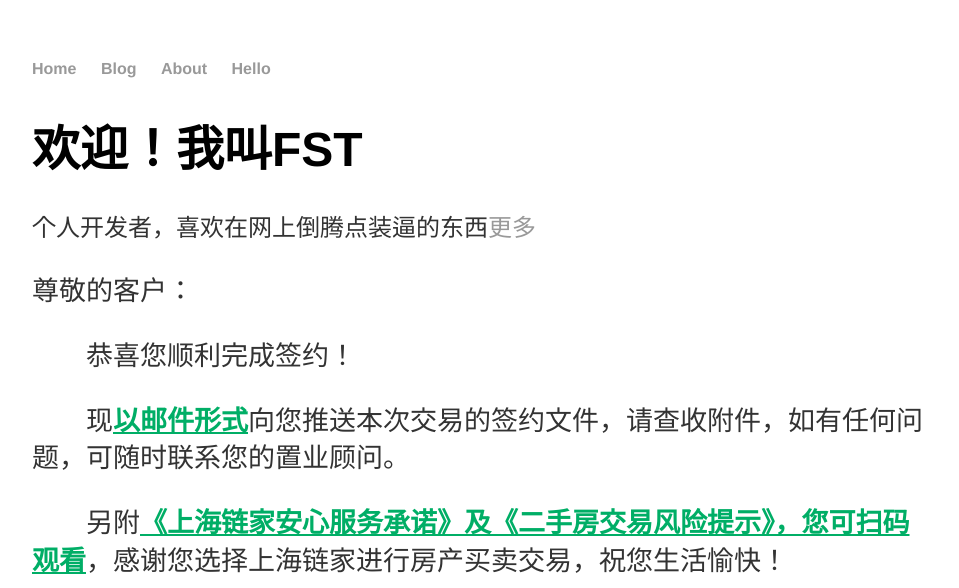
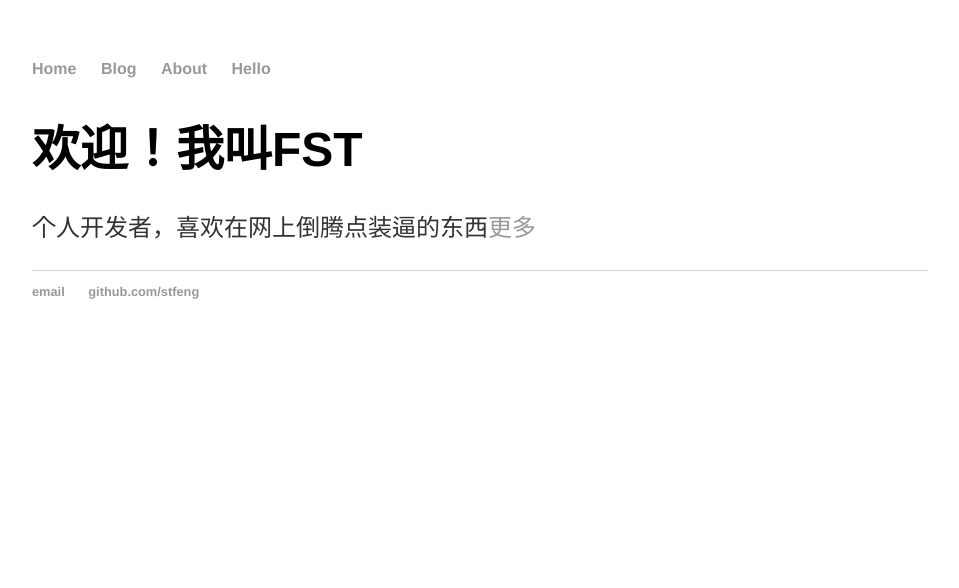
Before and after one commit to stfeng/stfeng.github.io, a Jekyll site: the page built from index.html, in a window 1280 px wide. Shown: the top 588 px of the page, without its empty margins (160-1119 px from the left). Built offline with Jekyll 4.4.1, drawn with Linux system fonts in a browser that asks for light colours; comment, search, counter and statistics services are not loaded; grey boxes are pictures that could not be loaded.

Commit message:
update index

```diff
--- a/index.html
+++ b/index.html
@@ -7,17 +7,3 @@ title: fst
     <h1>欢迎！我叫FST</h1>
     <p>个人开发者，喜欢在网上倒腾点装逼的东西<a href="/html/about">更多</a></p>
 </div>
-
-<div>
-    <div style="font-family:SimSun;font-size:18px">
-        <p>尊敬的客户：</p>
-        <p style="text-indent:2em">恭喜您顺利完成签约！</p>
-        <p style="text-indent:2em">现<u style="color:#00ae66"><b>以邮件形式</b></u>向您推送本次交易的签约文件，请查收附件，如有任何问题，可随时联系您的置业顾问。</p>
-        <p style="text-indent:2em">另附<u style="color:#00ae66"><b>《上海链家安心服务承诺》及《二手房交易风险提示》，您可扫码观看</b></u>，感谢您选择上海链家进行房产买卖交易，祝您生活愉快！
-        </p>
-    </div>
-    <div align="center">
-        <img src="https://image1.ljcdn.com/lianjia-project/2ce94dd2-37d8-48ca-8da7-0c00d8d1d26e-online_lianjia.png"
-             width="30%">
-    </div>
-</div>
```
Also changed, not shown: 1 other file.
